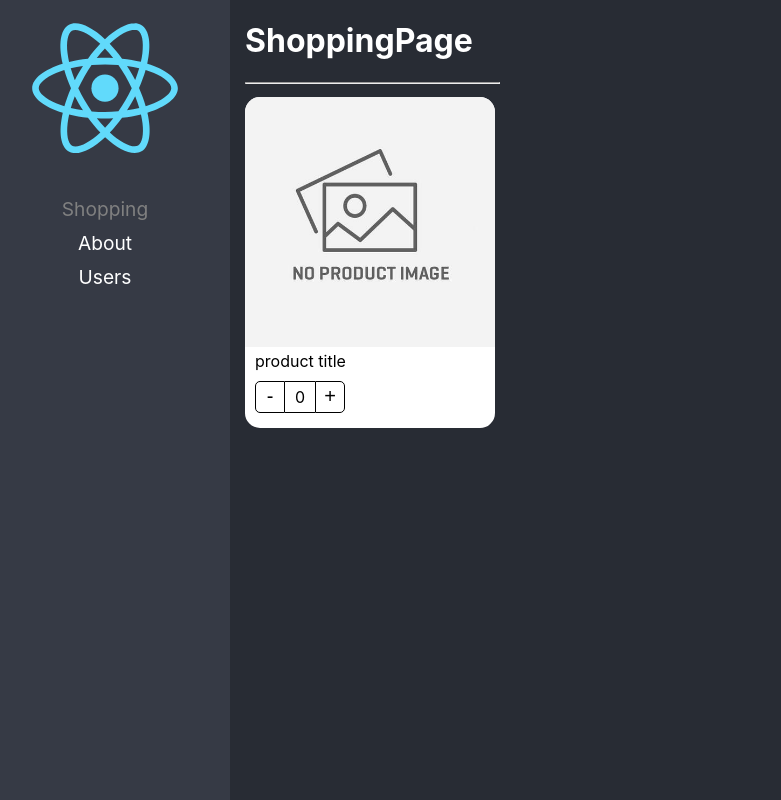
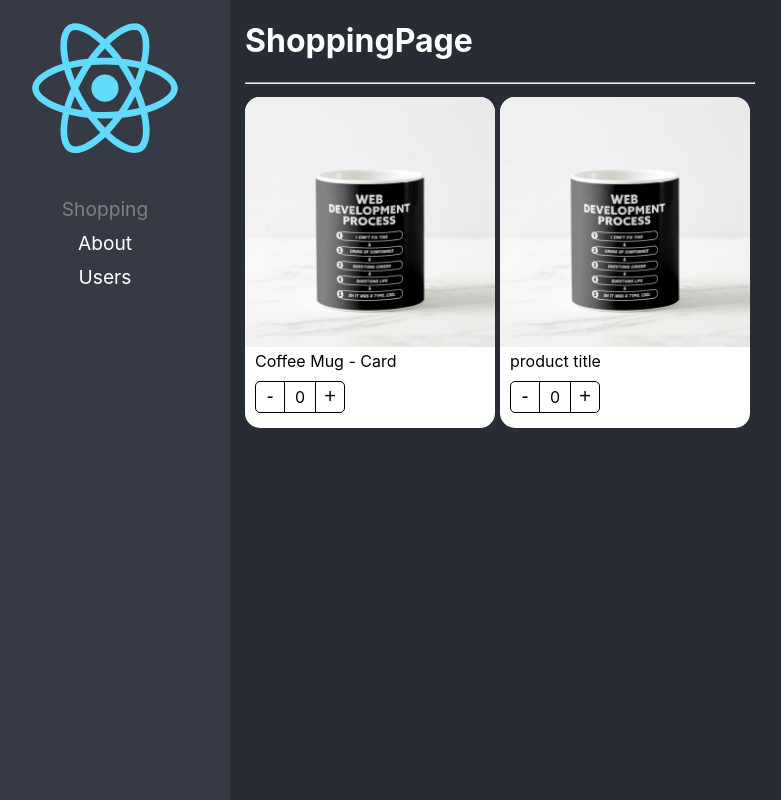
Before and after one commit to jorgerrubio/react-adv, a React (Create React App) app: page / in a window 1280 px wide. Shown: the whole page, without its empty margins (20-801 px from the left). Built offline with nearby package versions, Linux system fonts and the light colour scheme.

Commit message:
use context provider

```diff
--- a/src/02-component-patterns/components/ProductCard.tsx
+++ b/src/02-component-patterns/components/ProductCard.tsx
@@ -1,4 +1,4 @@
-import { ReactElement } from 'react'
+import { createContext, ReactElement, useContext } from 'react'
 import { useProduct } from '../hooks/useProduct'
 import styles from '../styles/styles.module.css'
 import noImage from '../assets/no-image.jpg'
@@ -14,11 +14,16 @@ type ProductCardProps = {
     product: Product
 }
 
-type ProductButtonsProps = {
+type ProductContextProps = {
     counter: number
     increaseBy: (value: number) => void
+    product: Product
 }
-export const ProductButtons = ({ counter, increaseBy }: ProductButtonsProps) => {
+const ProductContext = createContext({} as ProductContextProps)
+const { Provider } = ProductContext
+
+export const ProductButtons = () => {
+    const { counter, increaseBy } = useContext(ProductContext)
     return (
         <div className={styles.buttonsContainer}>
             <button className={styles.buttonMinus} onClick={() => increaseBy(-1)}>
@@ -35,23 +40,37 @@ export const ProductButtons = ({ counter, increaseBy }: ProductButtonsProps) =>
 }
 
 export const ProductImage = ({ img = '' }) => {
-    return <img className={styles.productImg} src={img ? img : noImage} alt="Product" />
+    const { product } = useContext(ProductContext)
+    let imgToShow: string
+
+    if (img) {
+        imgToShow = img
+    } else if (product.img) {
+        imgToShow = product.img
+    } else {
+        imgToShow = noImage
+    }
+
+    return <img className={styles.productImg} src={imgToShow} alt="Product" />
 }
 
-export const ProductTitle = ({ title }: { title: string }) => {
-    return <span className={styles.productDescription}>{title}</span>
+export const ProductTitle = ({ title }: { title?: string }) => {
+    const { product } = useContext(ProductContext)
+    return <span className={styles.productDescription}>{title ? title : product.title}</span>
 }
 
 export const ProductCard = ({ children, product }: ProductCardProps) => {
     const { counter, increaseBy } = useProduct()
 
     return (
-        <div className={styles.productCard}>
-            {children}
-            {/* <ProductImage img={product.img} />
+        <Provider value={{ counter, increaseBy, product }}>
+            <div className={styles.productCard}>
+                {children}
+                {/* <ProductImage img={product.img} />
             <ProductTitle title={product.title} />
             <ProductButtons counter={counter} increaseBy={increaseBy} /> */}
-        </div>
+            </div>
+        </Provider>
     )
 }
 
--- a/src/02-component-patterns/pages/ShoppingPage.tsx
+++ b/src/02-component-patterns/pages/ShoppingPage.tsx
@@ -1,4 +1,4 @@
-import { ProductCard } from '../components/ProductCard'
+import { ProductButtons, ProductCard, ProductImage, ProductTitle } from '../components/ProductCard'
 
 const product = {
     id: 1,
@@ -21,13 +21,14 @@ export const ShoppingPage = () => {
             >
                 <ProductCard product={product}>
                     <ProductCard.Image />
-                    <ProductCard.Title title={'product title'} />
-                    <ProductCard.Buttons
-                        counter={0}
-                        increaseBy={function (value: number): void {
-                            throw new Error('Function not implemented.')
-                        }}
-                    />
+                    <ProductCard.Title />
+                    <ProductCard.Buttons />
+                </ProductCard>
+
+                <ProductCard product={product}>
+                    <ProductImage />
+                    <ProductTitle title={'product title'} />
+                    <ProductButtons />
                 </ProductCard>
             </div>
         </div>
```
